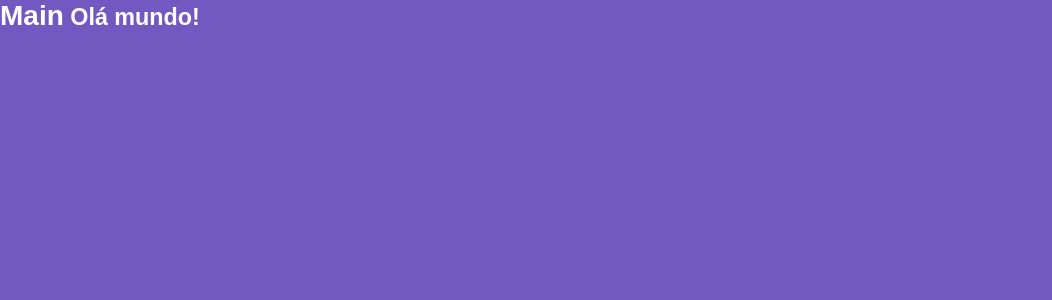
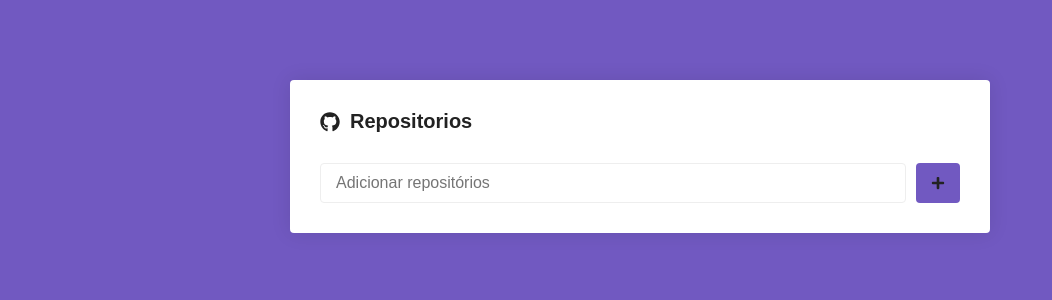
Before and after one commit to vanderL/react-base2, a React (Create React App) app: page / in a window 1280 px wide. Shown: the top 300 px of the page, without its empty margins (0-1052 px from the left). Built offline with nearby package versions, Linux system fonts and the light colour scheme.

Commit message:
Page Main: Styling

```diff
--- a/package.json
+++ b/package.json
@@ -8,6 +8,7 @@
     "@testing-library/user-event": "^12.1.10",
     "react": "^17.0.2",
     "react-dom": "^17.0.2",
+    "react-icons": "^4.2.0",
     "react-router-dom": "^5.2.0",
     "react-scripts": "4.0.3",
     "styled-components": "^5.2.3",
--- a/src/pages/Main/index.js
+++ b/src/pages/Main/index.js
@@ -1,14 +1,25 @@
 import React from 'react';
 
-import { Title } from './styles';
+import { FaGithub, FaPlus } from 'react-icons/fa'
+
+import { Container, Form, SubmitButton } from './styles';
 
 function Main() {
     return (
-        <Title error={true}>
-            Main
-            <small> Olá mundo!</small>
-        </Title>
+        <Container>
+            <h1>
+                <FaGithub />
+                Repositorios
+            </h1>
 
+            <Form>
+                <input type="text" placeholder="Adicionar repositórios"/>
+
+                <SubmitButton>
+                    <FaPlus />
+                </SubmitButton>
+            </Form>
+        </Container>
   );
 }
 
--- a/src/pages/Main/styles.js
+++ b/src/pages/Main/styles.js
@@ -1,5 +1,51 @@
 import styled from 'styled-components';
 
-export const Title = styled.h1 `
-    color: #fff;
+export const Container = styled.div `
+    max-width: 700px;
+    background: #fff;
+    border-radius: 4px;
+    box-shadow: 0 0 20px rgba(0, 0, 0, 0.1);
+    padding: 30px;
+
+    margin: 80px auto;
+
+    h1 {
+        font-size: 20px;
+        display: flex;
+        flex-direction: row;
+        align-items: center;
+
+        svg {
+            margin-right: 10px;
+        }
+    }
 `;
+
+export const Form = styled.form `
+    margin-top: 30px;
+    display: flex;
+    flex-direction: row;
+
+    input {
+        flex: 1;
+        border: 1px solid #eee;
+        padding: 10px 15px;
+        border-radius: 4px;
+        font-size: 16px;
+    }
+
+`
+
+export const SubmitButton = styled.button.attrs({
+    type: 'submit',
+}) `
+    background: #7159c1;
+    border: 0;
+    padding: 0 15px;
+    margin-left: 10px;
+    border-radius: 4px;
+
+    display: flex;
+    justify-content: center;
+    align-items: center;
+`
```
Also changed, not shown: 1 other file (tests, documents, lock files or other folders).
